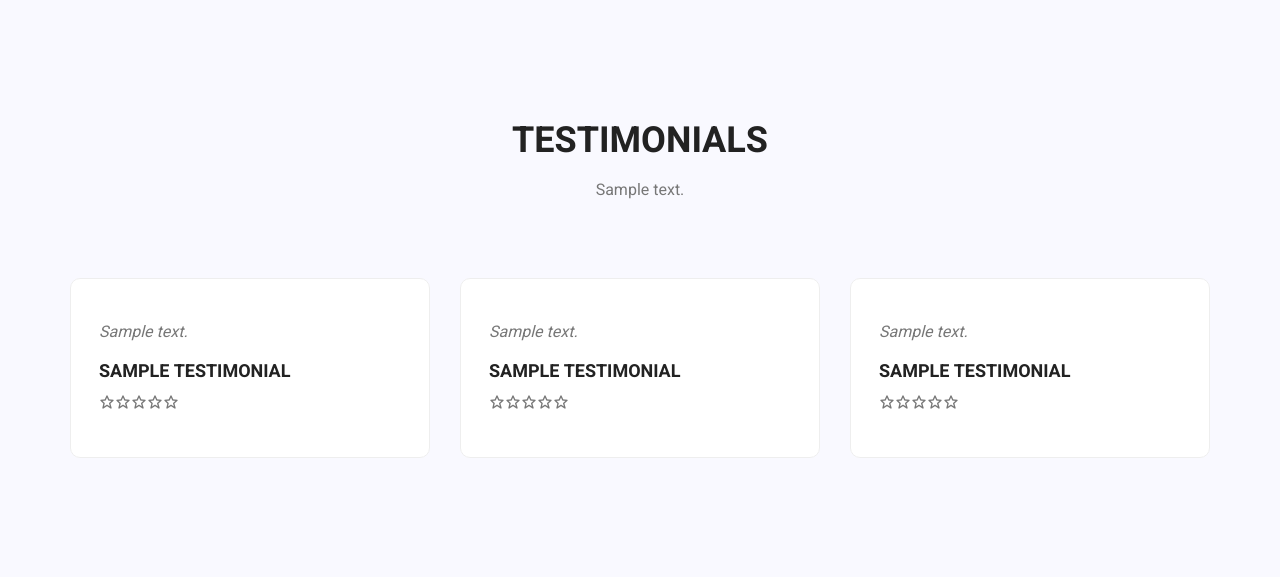
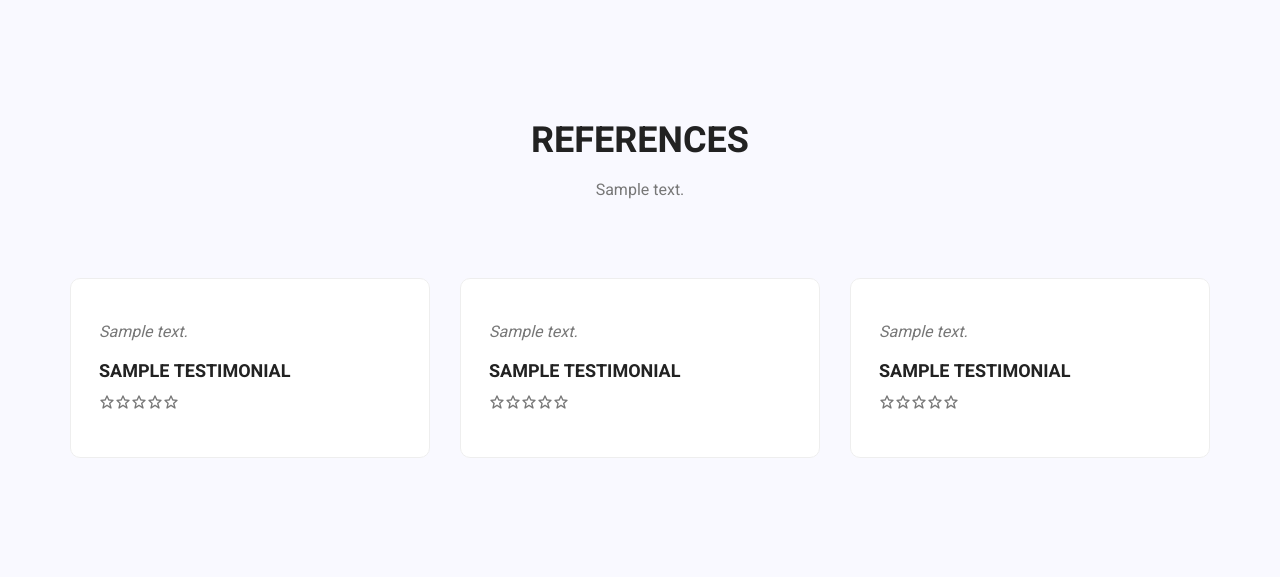
Before and after one commit to cemreyesil/portfolio, a Django app: template templates/index.html in a window 1280 px wide. Shown: the part 2915-3492 px from the top of the page. Run offline with Django 5.2, Linux system fonts and the light colour scheme; the template is opened without the code that fills it: most values are stand-ins (such as "Sample title", 1, 10 or a date in 2020); grey boxes marked "Sample" are stand-in pictures; some libraries are stand-ins or nearby versions.

```diff
--- a/templates/index.html
+++ b/templates/index.html
@@ -195,7 +195,7 @@
     <section class="testimonials_area p_120">
         <div class="container">
             <div class="main_title">
-                <h2>Testimonials</h2>
+                <h2>REFERENCES</h2>
                 <p>{{ testimonial_text }}</p>
             </div>
             <div class="testi_inner">
```
